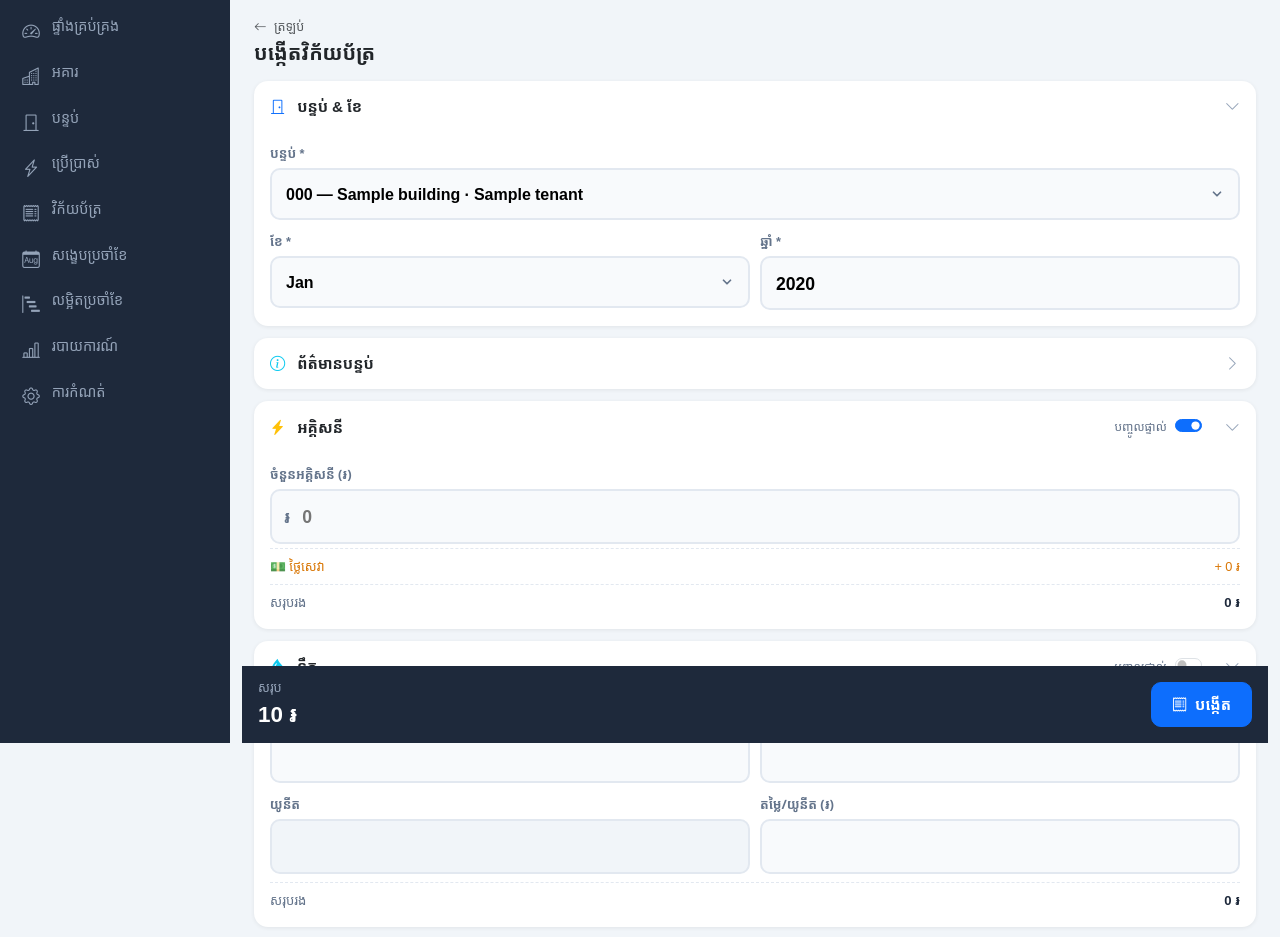
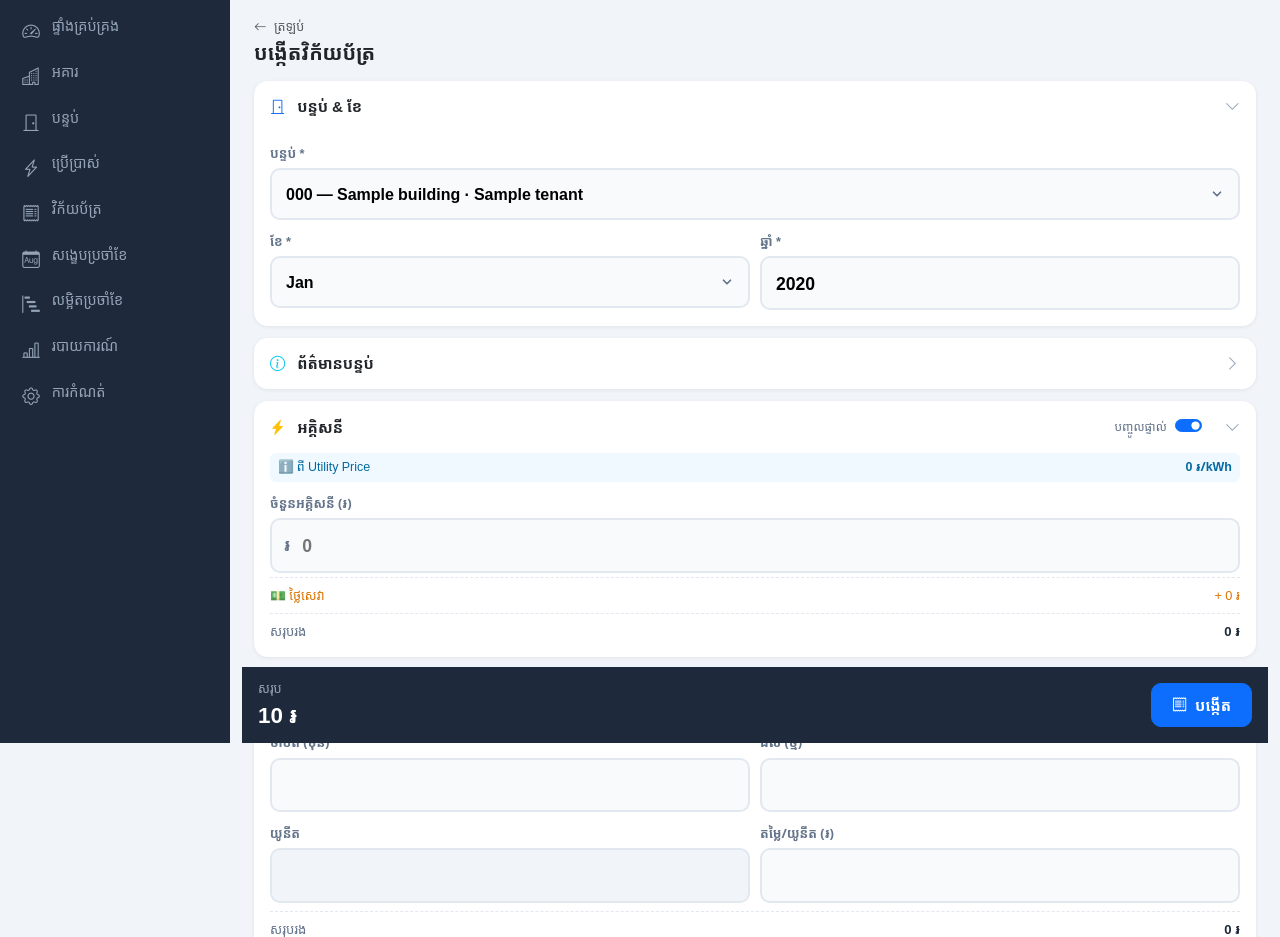
Before and after one commit to sopheak1/room-rental-management-system, a Flask app: template app/templates/receipts/generate.html in a window 1280 px wide. Shown: the part 57-994 px from the top of the page. Run offline with Flask 3, Linux system fonts and the light colour scheme; a user stored in the database is signed in; tables that the repository leaves empty hold one stand-in row (values such as "Sample post"); the template is opened without the code that fills it: values that come from a table or form of the project are taken from there, most other values are stand-ins (such as "Sample title", 1, 10 or a date in 2020).

Commit message:
Show active utility price hint on generate receipt direct input mode

```diff
--- a/app/templates/receipts/generate.html
+++ b/app/templates/receipts/generate.html
@@ -289,6 +289,12 @@
   <div class="gen-section-body">
     <!-- Direct input mode (default) -->
     <div id="electricity_override_field">
+      {% if electricity_price %}
+      <div class="info-row mb-1" style="font-size:0.78rem;color:#0369a1;background:#f0f9ff;padding:5px 8px;border-radius:6px;">
+        <span>ℹ️ <span class="km">ពី Utility Price</span><span class="en">From Utility Price</span></span>
+        <strong>{{ electricity_price.price_per_unit|khr }}/kWh</strong>
+      </div>
+      {% endif %}
       <span class="gen-label">
         <span class="km">ចំនួនអគ្គិសនី (៛)</span><span class="en">Electricity Amount (៛)</span>
       </span>
@@ -375,6 +381,12 @@
   <div class="gen-section-body">
     <!-- Direct input (hidden by default for water) -->
     <div id="water_override_field" style="display:none;">
+      {% if water_price %}
+      <div class="info-row mb-1" style="font-size:0.78rem;color:#0369a1;background:#f0f9ff;padding:5px 8px;border-radius:6px;">
+        <span>ℹ️ <span class="km">ពី Utility Price</span><span class="en">From Utility Price</span></span>
+        <strong>{{ water_price.price_per_unit|khr }}/m³</strong>
+      </div>
+      {% endif %}
       <span class="gen-label">
         <span class="km">ចំនួនទឹក (៛)</span><span class="en">Water Amount (៛)</span>
       </span>
```
